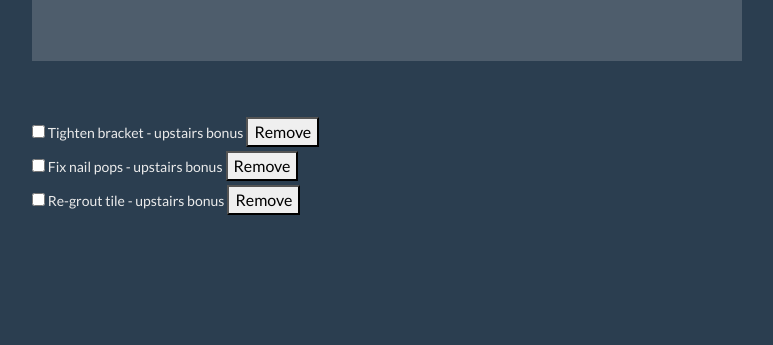
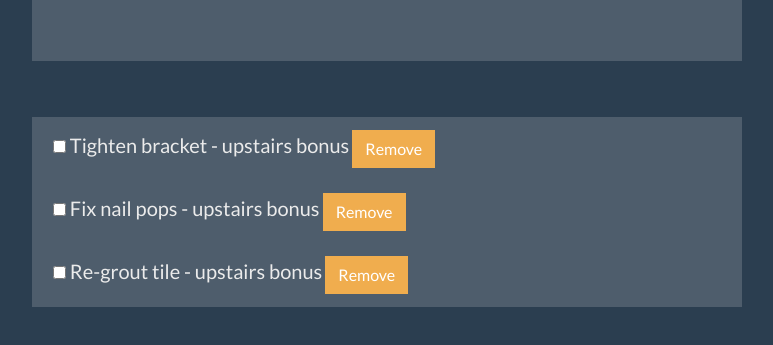
Before and after one commit to drewwmercer/angular-punch-list, a website: page app/index.html in a window 1280 px wide. Shown: the part 171-516 px from the top of the page, without its empty margins (68-841 px from the left). Drawn offline with nearby package versions, Linux system fonts and the light colour scheme.

Commit message:
Applying styling

```diff
--- a/app/app.css
+++ b/app/app.css
@@ -1,4 +1,14 @@
 /* app css stylesheet */
 #taskList .strike {
-    text-decoration: line-through;
+  text-decoration: line-through;
 }
+
+#taskList .description {
+  font-family: 'Lato', -apple-system, BlinkMacSystemFont, 'Segoe UI', Roboto,
+    'Helvetica Neue', Arial, sans-serif, 'Apple Color Emoji', 'Segoe UI Emoji',
+    'Segoe UI Symbol';
+    font-weight: 500;
+    font-size: 20px;
+    margin-bottom: 0px;
+    cursor: pointer;
+}
--- a/app/index.html
+++ b/app/index.html
@@ -29,11 +29,11 @@
       <br/>
 
       <div id="taskList" class="list-group">
-        <div ng-repeat="task in taskList">
+        <div ng-repeat="task in taskList" class="list-group-item">
           <label class="description" ng-class="{strike: task.done}">
             <input type="checkbox" ng-model="task.done" /> {{task.description}}
           </label>
-          <button ng-click="deletePunch($index)">Remove</button>
+          <button ng-click="deletePunch($index)" class="btn btn-warning btn-xs">Remove</button>
         </div>
       </div>
     </div>
```
